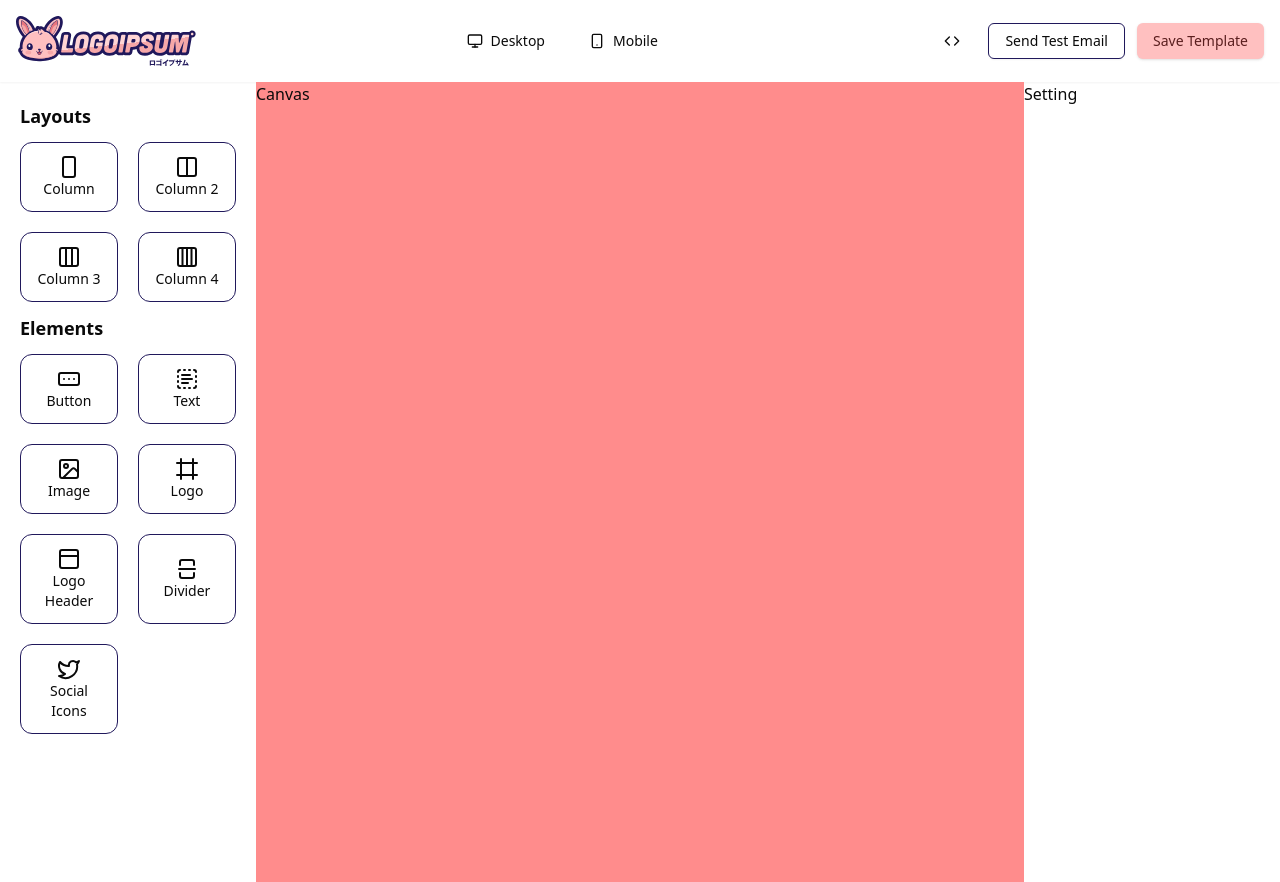
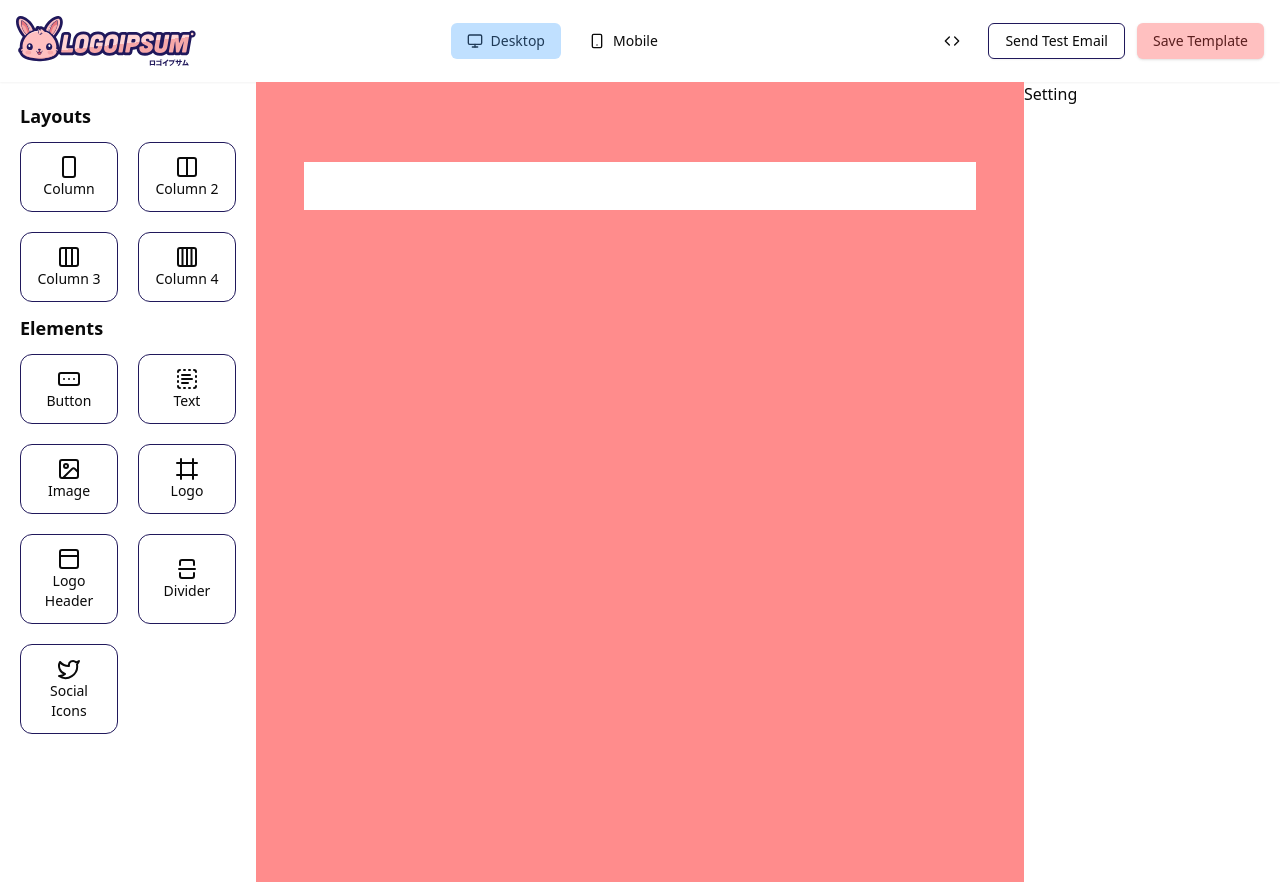
Before and after one commit to ritchie-gr8/ai-email-template-builder, a Next.js app: page /editor/1 in a window 1280 px wide. Built offline with nearby package versions, Linux system fonts and the light colour scheme; no server answers; sample sign-in values are in the browser's storage.

Commit message:
feat: add editor canvas and screen context

```diff
--- a/components/custom/Canvas.jsx
+++ b/components/custom/Canvas.jsx
@@ -1,9 +1,17 @@
-import React from 'react'
+"use client";
+
+import { useScreenSize } from "@/provider/Provider";
+import React from "react";
 
 const Canvas = () => {
+  const { screenSize, setScreenSize } = useScreenSize();
   return (
-    <div>Canvas</div>
-  )
-}
+    <div className="mt-20 flex justify-center">
+      <div
+        className={`bg-white p-6 w-full ${screenSize === "desktop" ? "max-w-2xl" : "max-w-md"}`}
+      ></div>
+    </div>
+  );
+};
 
-export default Canvas
+export default Canvas;
--- a/components/custom/EditorHeader.jsx
+++ b/components/custom/EditorHeader.jsx
@@ -1,18 +1,31 @@
+"use client";
+
 import Image from "next/image";
 import React from "react";
 import { Button } from "../ui/button";
 import { Code, Monitor, Smartphone } from "lucide-react";
+import { useScreenSize } from "@/provider/Provider";
 
 const EditorHeader = () => {
+  const { screenSize, setScreenSize } = useScreenSize();
+
   return (
     <div className="p-4 shadow-sm flex justify-between items-center">
       <Image src={"/logo.svg"} width={180} height={140} alt="logo" />
 
       <div className="flex gap-3">
-        <Button variant={"ghost"}>
+        <Button
+          variant={"ghost"}
+          className={`${screenSize === "desktop" && "bg-accent text-accent-foreground"}`}
+          onClick={() => setScreenSize("desktop")}
+        >
           <Monitor /> Desktop
         </Button>
-        <Button variant={"ghost"}>
+        <Button
+          variant={"ghost"}
+          className={`${screenSize === "mobile" && "bg-accent text-accent-foreground"}`}
+          onClick={() => setScreenSize("mobile")}
+        >
           <Smartphone /> Mobile
         </Button>
       </div>
--- /dev/null
+++ b/context/ScreenSizeContext.jsx
@@ -0,0 +1,3 @@
+import { createContext } from "react";
+
+export const ScreenSizeContext = createContext()
--- a/provider/Provider.tsx
+++ b/provider/Provider.tsx
@@ -4,6 +4,7 @@ import React, { useContext, useEffect, useState } from "react";
 import { ConvexProvider, ConvexReactClient } from "convex/react";
 import { GoogleOAuthProvider } from "@react-oauth/google";
 import { UserDetailContext } from "../context/UserDetailContext";
+import { ScreenSizeContext } from "../context/ScreenSizeContext";
 import { useRouter } from "next/navigation";
 
 type Props = {
@@ -13,6 +14,7 @@ type Props = {
 const Provider = ({ children }: Props) => {
   const convex = new ConvexReactClient(process.env.NEXT_PUBLIC_CONVEX_URL!);
   const [userDetail, setUserDetail] = useState();
+  const [screenSize, setScreenSize] = useState<"desktop" | "mobile">("desktop");
   const router = useRouter();
 
   useEffect(() => {
@@ -34,7 +36,9 @@ const Provider = ({ children }: Props) => {
     <ConvexProvider client={convex}>
       <GoogleOAuthProvider clientId={process.env.NEXT_PUBLIC_GOOGLE_CLIENT_ID!}>
         <UserDetailContext.Provider value={{ userDetail, setUserDetail }}>
-          {children}
+          <ScreenSizeContext.Provider value={{ screenSize, setScreenSize }}>
+            {children}
+          </ScreenSizeContext.Provider>
         </UserDetailContext.Provider>
       </GoogleOAuthProvider>
     </ConvexProvider>
@@ -44,3 +48,5 @@ const Provider = ({ children }: Props) => {
 export default Provider;
 
 export const useUserDetail = () => useContext(UserDetailContext);
+
+export const useScreenSize = () => useContext(ScreenSizeContext);
```
